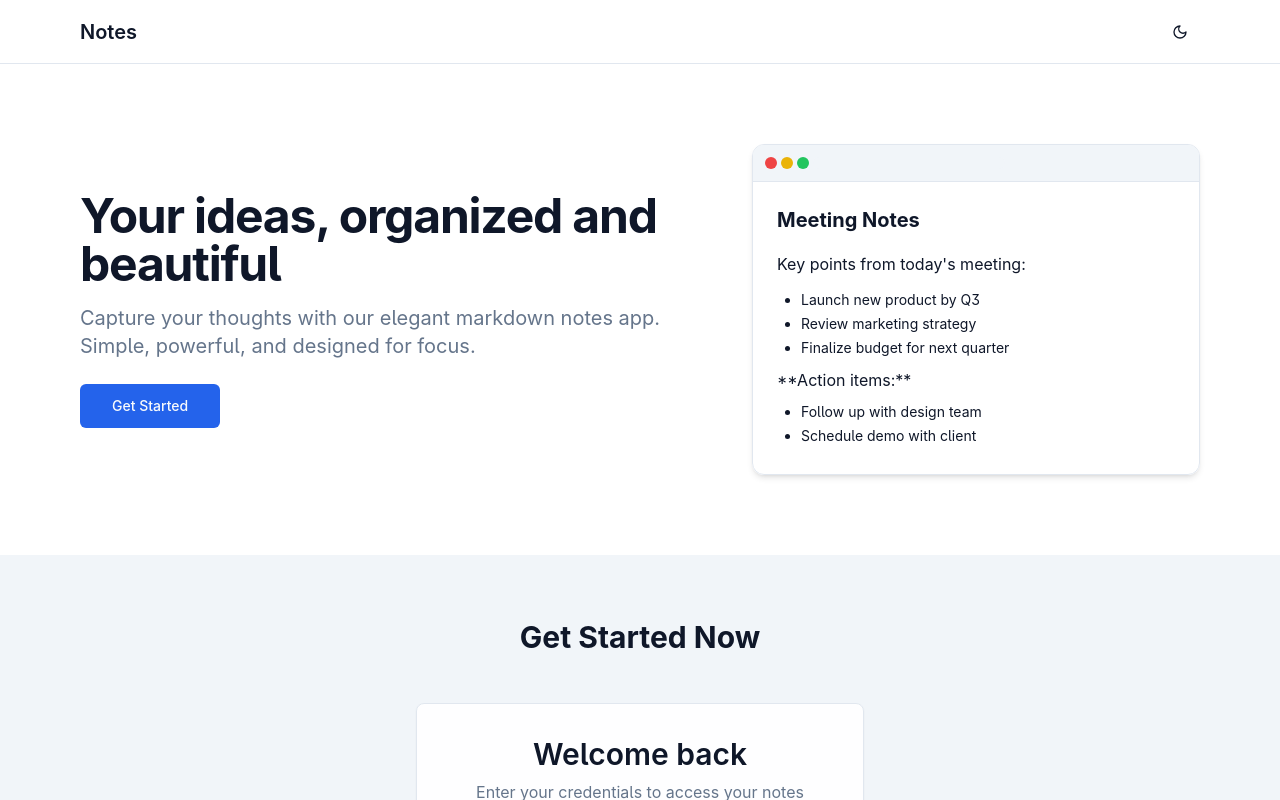
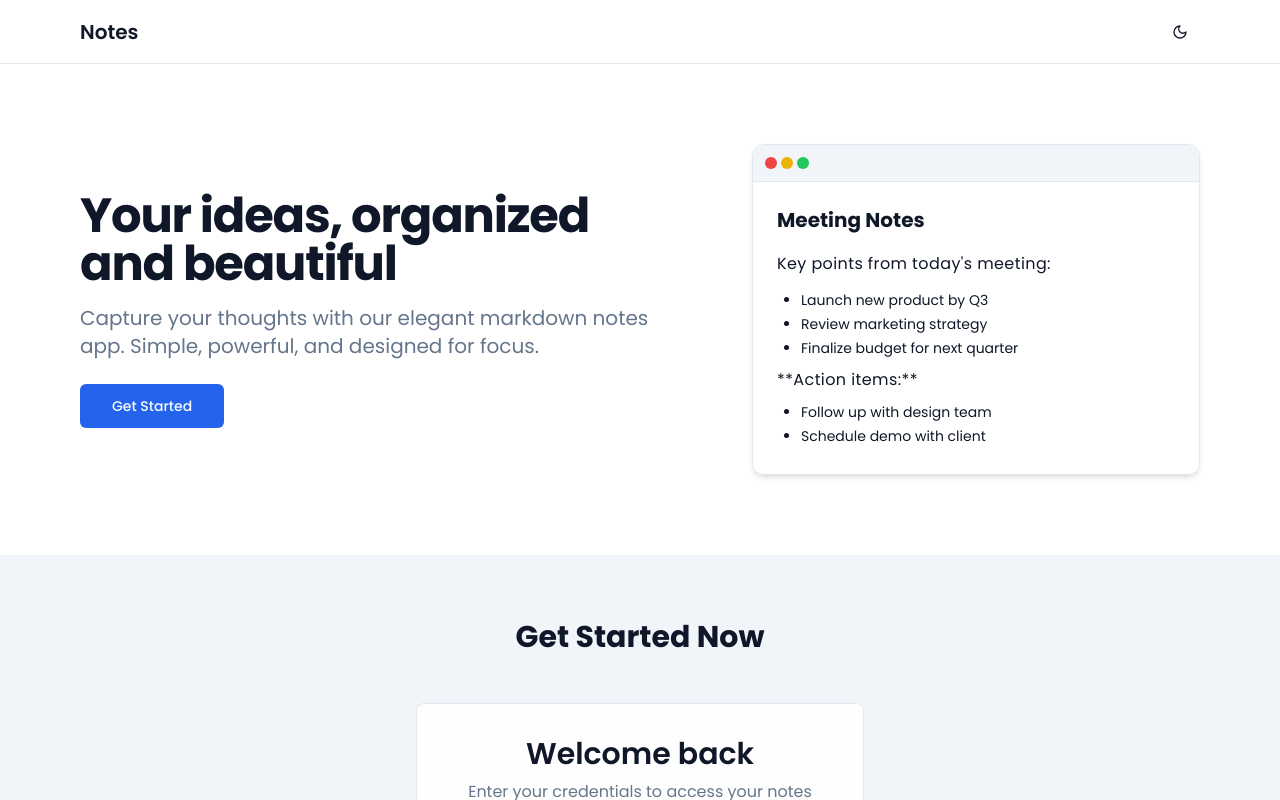
Before and after one commit to KDasaradha/note-scribe-magic, a React (Vite) app: page / in a window 1280 px wide. Shown: the top 800 px of the page. Built offline with nearby package versions, Linux system fonts and the light colour scheme.

Commit message:
Refactor font and consider Next.js
The font was updated to improve user-friendliness. Also, the potential issues of migrating from Vite.js to Next.js were considered.

```diff
--- a/index.html
+++ b/index.html
@@ -1,3 +1,4 @@
+
 <!DOCTYPE html>
 <html lang="en">
   <head>
@@ -7,6 +8,7 @@
     <meta name="description" content="Lovable Generated Project" />
     <meta name="author" content="Lovable" />
     <meta property="og:image" content="/og-image.png" />
+    <link rel="stylesheet" href="https://fonts.googleapis.com/css2?family=Inter:wght@400;500;600;700&family=Poppins:wght@400;500;600;700&display=swap">
   </head>
 
   <body>
--- a/src/index.css
+++ b/src/index.css
@@ -72,8 +72,10 @@
     @apply border-border;
   }
   body {
-    @apply bg-background text-foreground;
+    @apply bg-background text-foreground font-sans;
     font-feature-settings: "ss01", "ss02", "cv01", "cv02";
+    -webkit-font-smoothing: antialiased;
+    -moz-osx-font-smoothing: grayscale;
   }
 }
 
@@ -101,15 +103,15 @@
 
 @layer base {
   h1 {
-    @apply text-2xl sm:text-3xl md:text-4xl font-bold;
+    @apply text-2xl sm:text-3xl md:text-4xl font-bold leading-tight;
   }
 
   h2 {
-    @apply text-xl sm:text-2xl md:text-3xl font-semibold;
+    @apply text-xl sm:text-2xl md:text-3xl font-semibold leading-tight;
   }
 
   h3 {
-    @apply text-lg sm:text-xl md:text-2xl font-semibold;
+    @apply text-lg sm:text-xl md:text-2xl font-semibold leading-tight;
   }
 }
 
@@ -142,7 +144,7 @@
 }
 
 .prose-custom p {
-  @apply my-3 text-base leading-7 text-foreground;
+  @apply my-3 text-base leading-7 text-foreground tracking-wide;
 }
 
 .prose-custom ul {
@@ -238,7 +240,7 @@
 }
 
 .notion-page-title {
-  @apply text-2xl sm:text-3xl md:text-4xl font-bold mb-6 pb-2 border-b border-border w-full focus:outline-none;
+  @apply text-2xl sm:text-3xl md:text-4xl font-bold mb-6 pb-2 border-b border-border w-full focus:outline-none tracking-tight leading-snug;
 }
 
 .notion-block {
--- a/tailwind.config.ts
+++ b/tailwind.config.ts
@@ -114,7 +114,9 @@ export default {
 				'slide-down': 'slide-down 0.3s ease-out'
 			},
 			fontFamily: {
-				sans: ['Inter', 'sans-serif']
+				sans: ['Poppins', 'Inter', 'system-ui', 'sans-serif'],
+				heading: ['Inter', 'Poppins', 'system-ui', 'sans-serif'],
+				mono: ['SFMono-Regular', 'Menlo', 'Monaco', 'Consolas', 'monospace']
 			},
 			screens: {
 				'xs': '480px',
```
